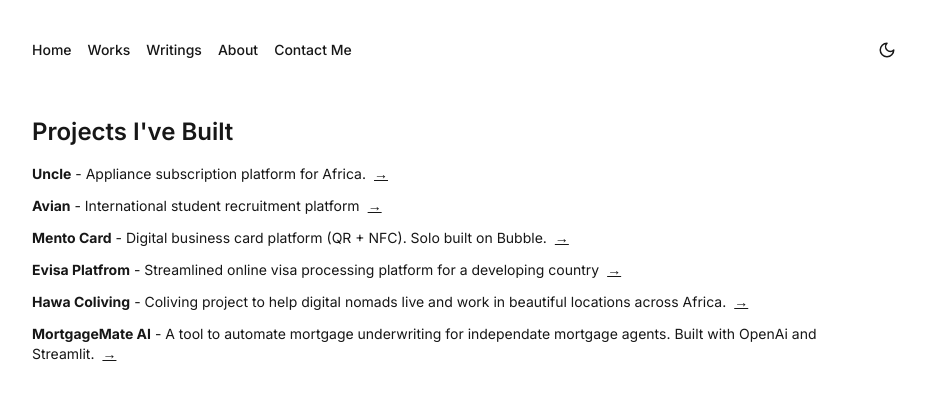
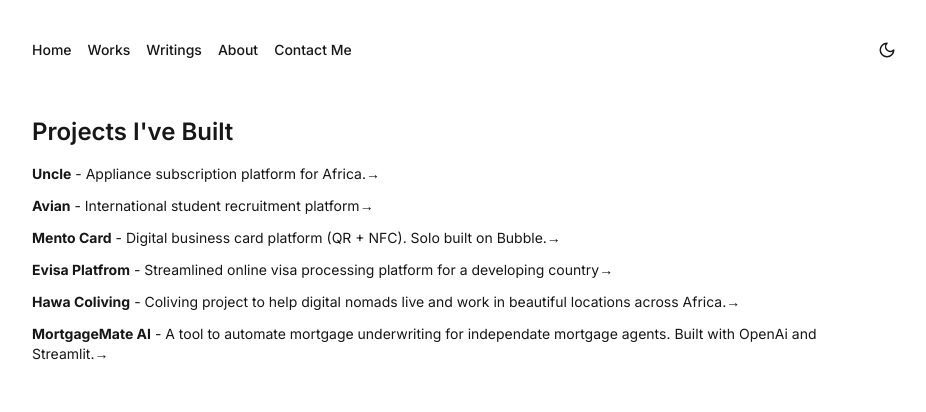
Before and after one commit to jtarps/jaydee-portfolio, a Next.js app: page /works in a window 1280 px wide. Shown: the top 412 px of the page, without its empty margins (176-1102 px from the left). Built offline with nearby package versions, Linux system fonts and the light colour scheme.

Commit message:
remove underlines

```diff
--- a/src/app/works/page.tsx
+++ b/src/app/works/page.tsx
@@ -11,35 +11,35 @@
             <li>
               <strong>Uncle</strong> - Appliance subscription platform for
               Africa.
-              <Link href="/projects/uncle-ke" className="ml-2 underline">
+              <Link href="/projects/uncle-ke">
                 →
               </Link>
             </li>
             <li>
               <strong>Avian</strong> - International student recruitment
               platform
-              <Link href="/projects/avian" className="ml-2 underline">
+              <Link href="/projects/avian">
                 →
               </Link>
             </li>
             <li>
               <strong>Mento Card</strong> - Digital business card platform (QR +
               NFC). Solo built on Bubble.
-              <Link href="/projects/mento" className="ml-2 underline">
+              <Link href="/projects/mento">
                 →
               </Link>
             </li>
             <li>
               <strong>Evisa Platfrom</strong> - Streamlined online visa
               processing platform for a developing country
-              <Link href="/projects/evisa" className="ml-2 underline">
+              <Link href="/projects/evisa">
                 →
               </Link>
             </li>
             <li>
               <strong>Hawa Coliving</strong> - Coliving project to help digital
               nomads live and work in beautiful locations across Africa.
-              <Link href="/projects/hawa" className="ml-2 underline">
+              <Link href="/projects/hawa">
                 →
               </Link>
             </li>
@@ -47,7 +47,7 @@
               <strong>MortgageMate AI</strong> - A tool to automate mortgage
               underwriting for independate mortgage agents. Built with OpenAi
               and Streamlit.
-              <Link href="/projects/mortgagemate" className="ml-2 underline">
+              <Link href="/projects/mortgagemate">
                 →
               </Link>
             </li>
```
